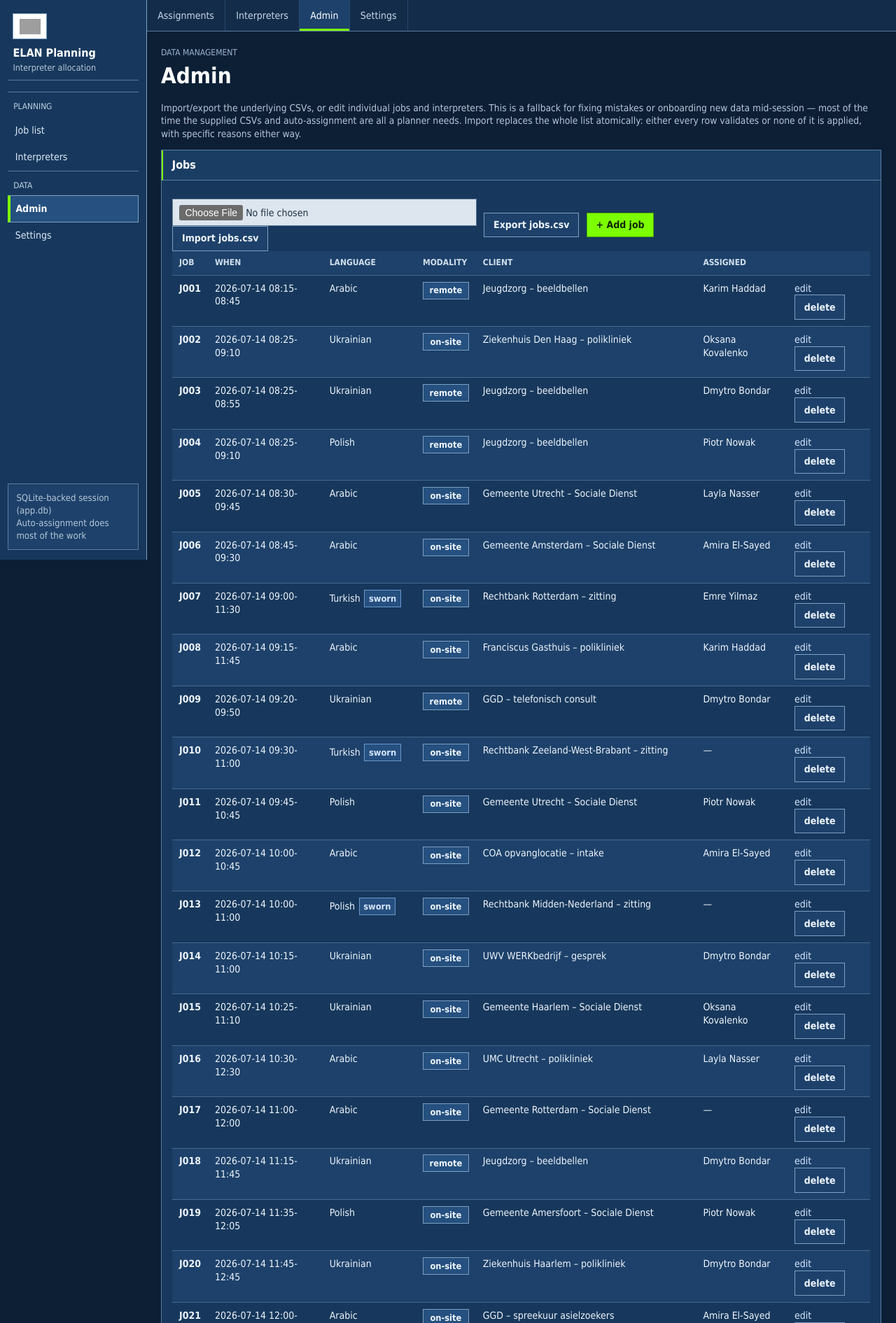
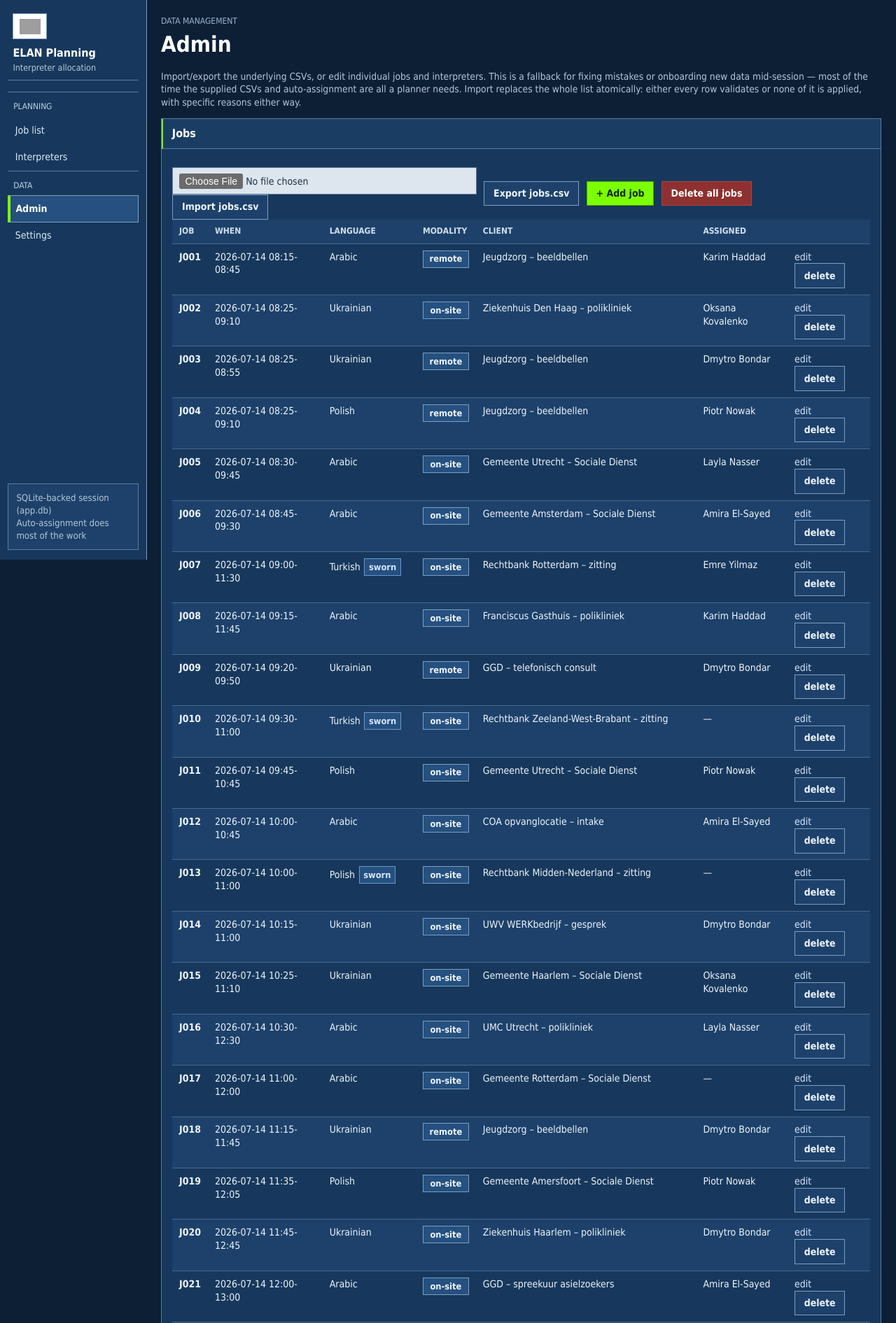
Before and after one commit to pmswork/i-assessment, a FastAPI app: page /admin in a window 1280 px wide. Shown: the top 1891 px of the page at 70% size. Run offline with FastAPI, Linux system fonts and the light colour scheme; some libraries are stand-ins or nearby versions; grey boxes are pictures that could not be loaded.

Commit message:
Add planner warnings and admin cleanup actions

```diff
--- a/app/main.py
+++ b/app/main.py
@@ -131,6 +131,38 @@ def _candidate_row(job, interpreter):
     }
 
 
+def _planner_questions_for(result) -> list[str]:
+    if result is None or result.status != ValidationStatus.WARNING:
+        return []
+
+    questions: list[str] = []
+    for reason in result.reasons:
+        lower = reason.lower()
+        if "tight travel" in lower or "not enough travel" in lower or "tight commute" in lower:
+            questions.append("Can you confirm you can still make this timing in practice, including realistic travel and arrival buffer?")
+        elif "remote job" in lower and "transit" in lower:
+            questions.append("Can you confirm whether you can take the remote call properly from where you will be between appointments?")
+        elif "cheaper" in lower:
+            questions.append("Is there a reason to prefer this interpreter despite the cheaper available alternative?")
+        elif "workload" in lower:
+            questions.append("Can you confirm this workload is still reasonable for the interpreter that day?")
+        elif "long one-way distance" in lower:
+            questions.append("Can you confirm the interpreter is willing to travel this distance for the appointment?")
+        elif "court hearing" in lower or "rechtbank" in lower or "zitting" in lower:
+            questions.append("Can you confirm the interpreter has enough buffer if the hearing runs longer than planned?")
+        elif "preparation" in lower or "voorbereiding" in lower:
+            questions.append("Can you confirm the interpreter has enough preparation time before the hearing?")
+
+    if not questions:
+        questions.append("Can you confirm with the interpreter that this assignment is still workable despite the warning above?")
+
+    deduped: list[str] = []
+    for question in questions:
+        if question not in deduped:
+            deduped.append(question)
+    return deduped
+
+
 @app.get("/jobs/{job_id}")
 def job_detail(request: Request, job_id: str):
     return _render_job_detail(request, job_id)
@@ -169,6 +201,7 @@ def _render_job_detail(
             "suggestion": suggestion,
             "checked_interpreter_id": checked_interpreter_id,
             "result": result,
+            "planner_questions": _planner_questions_for(result),
             "ValidationStatus": ValidationStatus,
         },
     )
@@ -580,6 +613,13 @@ def admin_delete_job(job_id: str):
     return RedirectResponse("/admin", status_code=303)
 
 
+@app.post("/admin/jobs/delete-all")
+def admin_delete_all_jobs():
+    store.replace_jobs([])
+    store.persist_now()
+    return RedirectResponse("/admin", status_code=303)
+
+
 def _interpreter_values_from(interpreter: Interpreter | None) -> dict:
     if interpreter is None:
         return {
@@ -788,3 +828,10 @@ def admin_delete_interpreter(interpreter_id: str):
     store.delete_interpreter(interpreter_id)
     store.persist_now()
     return RedirectResponse("/admin", status_code=303)
+
+
+@app.post("/admin/interpreters/delete-all")
+def admin_delete_all_interpreters():
+    store.replace_interpreters([])
+    store.persist_now()
+    return RedirectResponse("/admin", status_code=303)
--- a/app/static/style.css
+++ b/app/static/style.css
@@ -17,7 +17,6 @@
   --field-text: #1f3144;
   --warning: #ffd972;
   --danger: #f1a1a1;
-  --top-nav-height: 44px;
 }
 
 * { box-sizing: border-box; }
@@ -131,37 +130,8 @@ a:hover { text-decoration: underline; }
   min-height: 100vh;
 }
 
-.top-nav {
-  min-height: var(--top-nav-height);
-  display: flex;
-  align-items: stretch;
-  border-bottom: 1px solid var(--line);
-  background: #132c49;
-  position: sticky;
-  top: 0;
-  z-index: 30;
-}
-
-.top-nav__link {
-  display: inline-flex;
-  align-items: center;
-  min-height: var(--top-nav-height);
-  padding: 0 0.95rem;
-  color: #c6d6e8;
-  border-right: 1px solid #28486d;
-}
-
-.top-nav__link:hover,
-.top-nav__link.is-active {
-  background: var(--surface-alt);
-  color: #ffffff;
-  text-decoration: none;
-}
-
-.top-nav__link.is-active { box-shadow: inset 0 -3px 0 var(--green); }
-
 .page {
-  min-height: calc(100vh - var(--top-nav-height));
+  min-height: 100vh;
   padding: 1.35rem 1.3rem 1.3rem 1.25rem;
 }
 
@@ -446,6 +416,26 @@ tr.job-row a:not(.row-link) {
   padding: 0.7rem 0.9rem 0.75rem 1.6rem;
 }
 
+.planner-questions {
+  margin-top: 0.8rem;
+  border: 1px solid #c59b29;
+  background: #2b3b4f;
+}
+
+.planner-questions__title {
+  margin: 0;
+  padding: 0.55rem 0.75rem;
+  border-bottom: 1px solid #c59b29;
+  color: var(--warning);
+  font-weight: 700;
+}
+
+.planner-questions ul {
+  margin: 0;
+  padding: 0.7rem 0.9rem 0.75rem 1.6rem;
+  color: var(--text);
+}
+
 form.inline { display: inline-block; }
 
 .field-row {
@@ -570,6 +560,17 @@ button.warn-confirm {
   color: #342500;
 }
 
+button.danger-button {
+  border-color: #a94444;
+  background: #8f3030;
+  color: #ffffff;
+}
+
+button.danger-button:hover {
+  background: #a94444;
+  color: #ffffff;
+}
+
 .action-row {
   display: flex;
   flex-wrap: wrap;
@@ -680,7 +681,6 @@ tr.is-checked { background: var(--surface-soft); }
   }
 
   .shell-main { margin-left: 0; }
-  .top-nav { position: static; overflow-x: auto; }
   .page { padding: 1rem; }
 
   .section-header {
--- a/app/templates/admin.html
+++ b/app/templates/admin.html
@@ -21,6 +21,10 @@
       </form>
       <a class="button-link secondary" href="/admin/export/jobs.csv">Export jobs.csv</a>
       <a class="button-link" href="/admin/jobs/new">+ Add job</a>
+      <form method="post" action="/admin/jobs/delete-all" class="inline"
+            onsubmit="return confirm('Delete all jobs? This also clears all assignments and unassigned reasons.');">
+        <button type="submit" class="danger-button">Delete all jobs</button>
+      </form>
     </div>
     {% if job_import_errors %}
     <div class="result-box rejected">
@@ -68,6 +72,10 @@
       </form>
       <a class="button-link secondary" href="/admin/export/interpreters.csv">Export interpreters.csv</a>
       <a class="button-link" href="/admin/interpreters/new">+ Add interpreter</a>
+      <form method="post" action="/admin/interpreters/delete-all" class="inline"
+            onsubmit="return confirm('Delete all interpreters? Assigned jobs will need reassignment.');">
+        <button type="submit" class="danger-button">Delete all interpreters</button>
+      </form>
     </div>
     {% if interpreter_import_errors %}
     <div class="result-box rejected">
--- a/app/templates/base.html
+++ b/app/templates/base.html
@@ -37,12 +37,6 @@
     </aside>
 
     <div class="shell-main">
-      <nav class="top-nav" aria-label="Primary">
-        <a class="top-nav__link {{ 'is-active' if request.url.path == '/' or request.url.path.startswith('/jobs') else '' }}" href="/">Assignments</a>
-        <a class="top-nav__link {{ 'is-active' if request.url.path.startswith('/interpreters') else '' }}" href="/interpreters">Interpreters</a>
-        <a class="top-nav__link {{ 'is-active' if request.url.path.startswith('/admin') else '' }}" href="/admin">Admin</a>
-        <a class="top-nav__link {{ 'is-active' if request.url.path.startswith('/settings') else '' }}" href="/settings">Settings</a>
-      </nav>
       <main class="page">
         {% block content %}{% endblock %}
       </main>
```
Also changed, not shown: app/rules.py (+50 -0 lines), app/templates/job_detail.html (+11 -0 lines), tests/test_main.py (+52 -0 lines), tests/test_rules.py (+26 -0 lines).
